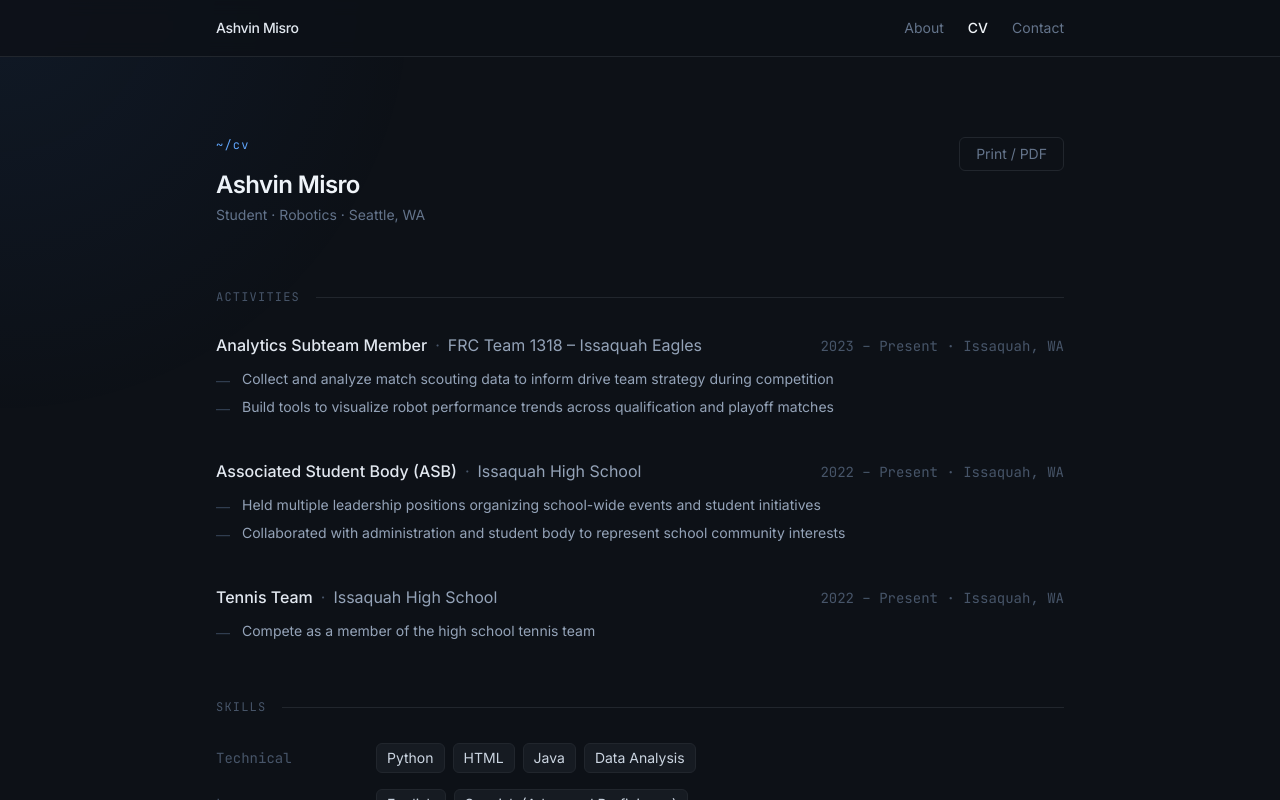
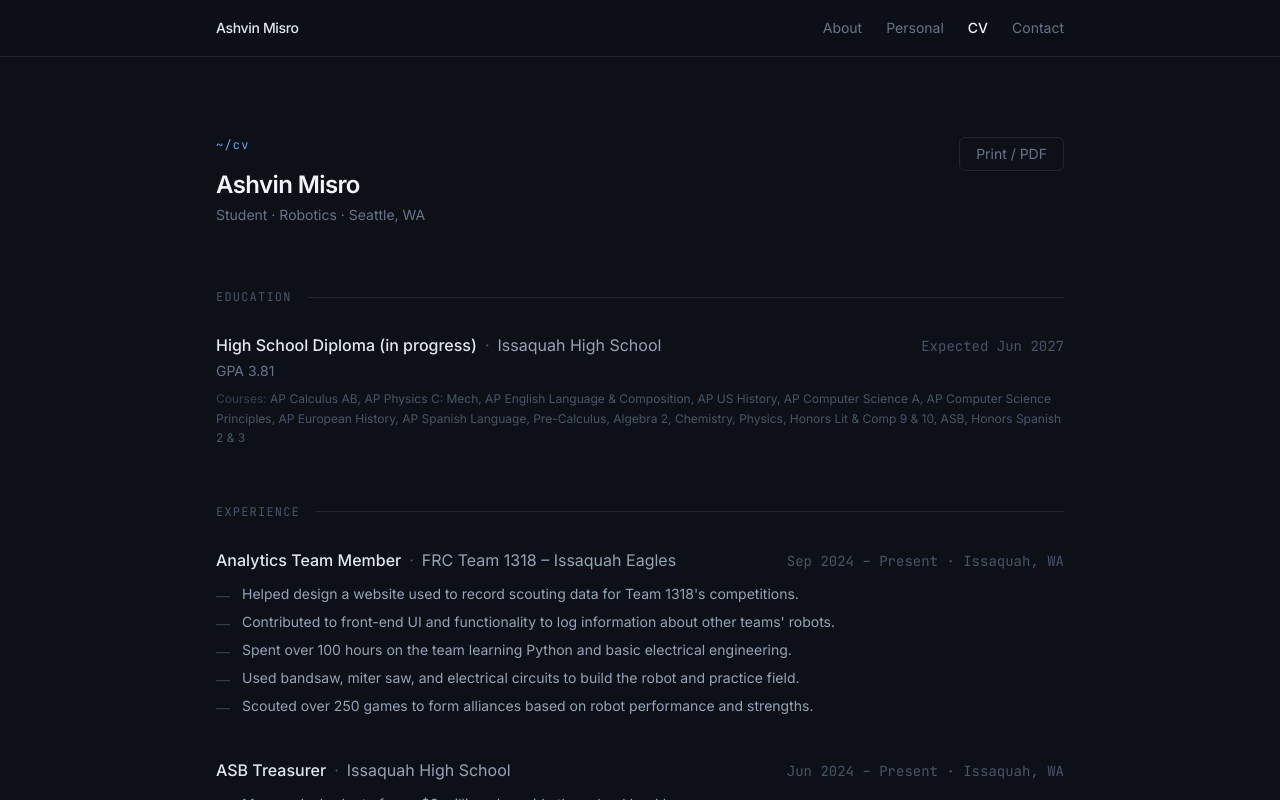
Before and after one commit to misrash27/personal-website, a React (Vite) app: page / in a window 1280 px wide. Both pictures are taken after a click on the button "CV". Shown: the top 800 px of the page. Built offline with nearby package versions, Linux system fonts and the light colour scheme.

Commit message:
Remove spotlight, add Personal tab, rewrite CV with real resume data

```diff
--- a/src/App.jsx
+++ b/src/App.jsx
@@ -2,20 +2,20 @@ import { useState } from 'react'
 import AboutMe from './components/AboutMe'
 import CV from './components/CV'
 import ContactMe from './components/ContactMe'
+import Personal from './components/Personal'
 import Navbar from './components/Navbar'
-import CursorSpotlight from './components/CursorSpotlight'
 
-const TABS = ['About', 'CV', 'Contact']
+const TABS = ['About', 'Personal', 'CV', 'Contact']
 
 export default function App() {
   const [activeTab, setActiveTab] = useState('About')
 
   return (
     <div className="min-h-screen bg-[#0d1117]">
-      <CursorSpotlight />
       <Navbar activeTab={activeTab} setActiveTab={setActiveTab} tabs={TABS} />
       <main>
         {activeTab === 'About' && <AboutMe />}
+        {activeTab === 'Personal' && <Personal />}
         {activeTab === 'CV' && <CV />}
         {activeTab === 'Contact' && <ContactMe />}
       </main>
--- a/src/components/AboutMe.jsx
+++ b/src/components/AboutMe.jsx
@@ -1,9 +1,9 @@
 import ScrambleText from './ScrambleText'
 
 const skills = [
-  { category: 'Technical', items: ['Python', 'HTML', 'Java', 'Data Analysis'] },
-  { category: 'Languages', items: ['English', 'Spanish (Advanced)'] },
-  { category: 'Other', items: ['Leadership', 'Java Certified'] },
+  { category: 'Technical', items: ['Python', 'Java', 'HTML', 'Data Analysis', 'Excel'] },
+  { category: 'Languages', items: ['English', 'Spanish (Intermediate)'] },
+  { category: 'Other', items: ['Leadership', 'Java Certified', 'Problem Solving'] },
 ]
 
 export default function AboutMe() {
@@ -16,7 +16,7 @@ export default function AboutMe() {
           <ScrambleText text="Ashvin Misro" />
         </h1>
         <p className="text-lg text-slate-400 mb-8 max-w-xl leading-relaxed">
-          Rising senior at Issaquah High School with a passion for robotics and technology.
+          Student at Issaquah High School passionate about robotics, data, and leadership.
           Based in Seattle, WA.
         </p>
         <div className="flex flex-wrap items-center gap-5">
@@ -39,13 +39,13 @@ export default function AboutMe() {
       <section className="mb-20">
         <SectionLabel>About</SectionLabel>
         <p className="text-slate-400 leading-relaxed mb-4">
-          I'm a student at Issaquah High School where I'm involved in ASB, having held multiple
-          leadership positions. I'm also on the tennis team and on FRC Team 1318 (Issaquah
-          Eagles) as part of the analytics subteam, using data to help our drive team make better
-          decisions during competition.
+          I'm a student at Issaquah High School where I serve as ASB Treasurer, managing a budget
+          of over $3 million. I'm on FRC Team 1318 (Issaquah Eagles) on the analytics subteam,
+          where I've scouted 250+ matches and helped build tools to track robot performance.
         </p>
         <p className="text-slate-400 leading-relaxed">
-          Outside of school I enjoy skiing and listening to music.
+          I also tutor younger students through PeerGuide, compete in DECA, and captain the JV
+          tennis team. Outside of school I play piano, ski, and enjoy cooking.
         </p>
       </section>
 
--- a/src/components/CV.jsx
+++ b/src/components/CV.jsx
@@ -1,49 +1,75 @@
-const activities = [
+const experiences = [
   {
-    role: 'Analytics Subteam Member',
+    role: 'Analytics Team Member',
     company: 'FRC Team 1318 – Issaquah Eagles',
-    period: '2023 – Present',
+    period: 'Sep 2024 – Present',
     location: 'Issaquah, WA',
     bullets: [
-      'Collect and analyze match scouting data to inform drive team strategy during competition',
-      'Build tools to visualize robot performance trends across qualification and playoff matches',
+      'Helped design a website used to record scouting data for Team 1318\'s competitions.',
+      'Contributed to front-end UI and functionality to log information about other teams\' robots.',
+      'Spent over 100 hours on the team learning Python and basic electrical engineering.',
+      'Used bandsaw, miter saw, and electrical circuits to build the robot and practice field.',
+      'Scouted over 250 games to form alliances based on robot performance and strengths.',
     ],
   },
   {
-    role: 'Associated Student Body (ASB)',
+    role: 'ASB Treasurer',
     company: 'Issaquah High School',
-    period: '2022 – Present',
+    period: 'Jun 2024 – Present',
     location: 'Issaquah, WA',
     bullets: [
-      'Held multiple leadership positions organizing school-wide events and student initiatives',
-      'Collaborated with administration and student body to represent school community interests',
+      'Managed a budget of over $3 million alongside the school bookkeeper.',
+      'Placed and authorized multiple Purchase Order forms.',
+      'Allocated over $500,000 to clubs and sports at Issaquah High School.',
     ],
   },
   {
-    role: 'Tennis Team',
+    role: 'JV Tennis Captain',
     company: 'Issaquah High School',
-    period: '2022 – Present',
+    period: 'Aug 2023 – Present',
     location: 'Issaquah, WA',
     bullets: [
-      'Compete as a member of the high school tennis team',
+      'Captain of Issaquah High School\'s Junior Varsity tennis team.',
+      'Tennis player of 5 years.',
     ],
   },
-]
-
-const skills = [
-  { category: 'Technical', items: ['Python', 'HTML', 'Java', 'Data Analysis'] },
-  { category: 'Languages', items: ['English', 'Spanish (Advanced Proficiency)'] },
-  { category: 'Certifications', items: ['Java Certified'] },
-  { category: 'Other', items: ['Leadership', 'Skiing', 'Tennis'] },
+  {
+    role: 'Tutor',
+    company: 'PeerGuide',
+    period: 'Jul 2021 – Present',
+    location: 'Issaquah, WA',
+    bullets: [
+      'Tutored younger students in math and English for 4 hours a week for 3+ years.',
+      'Learn more at peerguide.org.',
+    ],
+  },
+  {
+    role: 'DECA Member',
+    company: 'Issaquah High School – DECA Area 4',
+    period: 'Sep 2023 – Present',
+    location: 'Issaquah, WA',
+    bullets: [
+      'Active member participating in leadership training and competitive events.',
+      'Competed in Business Services Team Decision Making (BTDM) and Marketing Management Team Decision Making (MTDM).',
+      'Demonstrated skills in strategic planning, communication, and problem-solving under timed conditions.',
+    ],
+  },
 ]
 
 const education = [
   {
     degree: 'High School Diploma (in progress)',
     school: 'Issaquah High School',
-    period: '2022 – 2026',
-    detail: 'Rising Senior · Seattle, WA',
+    period: 'Expected Jun 2027',
+    detail: 'GPA 3.81',
+    courses: 'AP Calculus AB, AP Physics C: Mech, AP English Language & Composition, AP US History, AP Computer Science A, AP Computer Science Principles, AP European History, AP Spanish Language, Pre-Calculus, Algebra 2, Chemistry, Physics, Honors Lit & Comp 9 & 10, ASB, Honors Spanish 2 & 3',
   },
+]
+
+const skills = [
+  { category: 'Technical', items: ['Python', 'Java', 'HTML', 'Data Analysis', 'Excel'] },
+  { category: 'Languages', items: ['English', 'Spanish (Intermediate)'] },
+  { category: 'Other', items: ['Leadership', 'Java Certified', 'Problem Solving'] },
 ]
 
 export default function CV() {
@@ -63,20 +89,39 @@ export default function CV() {
         </button>
       </div>
 
-      <CVSection title="Activities">
+      <CVSection title="Education">
+        <div className="space-y-6">
+          {education.map((edu, i) => (
+            <div key={i}>
+              <div className="flex flex-wrap items-baseline justify-between gap-2 mb-1">
+                <div>
+                  <span className="font-medium text-slate-200">{edu.degree}</span>
+                  <span className="text-slate-600 mx-2">·</span>
+                  <span className="text-slate-400">{edu.school}</span>
+                </div>
+                <span className="text-sm text-slate-600 font-mono">{edu.period}</span>
+              </div>
+              <p className="text-sm text-slate-500 mb-2">{edu.detail}</p>
+              <p className="text-xs text-slate-600 leading-relaxed"><span className="text-slate-700">Courses: </span>{edu.courses}</p>
+            </div>
+          ))}
+        </div>
+      </CVSection>
+
+      <CVSection title="Experience">
         <div className="space-y-10">
-          {activities.map((item, i) => (
+          {experiences.map((job, i) => (
             <div key={i}>
               <div className="flex flex-wrap items-baseline justify-between gap-2 mb-3">
                 <div>
-                  <span className="font-medium text-slate-200">{item.role}</span>
+                  <span className="font-medium text-slate-200">{job.role}</span>
                   <span className="text-slate-600 mx-2">·</span>
-                  <span className="text-slate-400">{item.company}</span>
+                  <span className="text-slate-400">{job.company}</span>
                 </div>
-                <div className="text-sm text-slate-600 font-mono">{item.period} · {item.location}</div>
+                <div className="text-sm text-slate-600 font-mono">{job.period} · {job.location}</div>
               </div>
               <ul className="space-y-1.5">
-                {item.bullets.map((b, j) => (
+                {job.bullets.map((b, j) => (
                   <li key={j} className="text-sm text-slate-400 flex gap-3">
                     <span className="text-slate-700 mt-0.5 flex-shrink-0">—</span>
                     {b}
@@ -104,25 +149,6 @@ export default function CV() {
           ))}
         </div>
       </CVSection>
-
-      <CVSection title="Education">
-        <div className="space-y-6">
-          {education.map((edu, i) => (
-            <div key={i}>
-              <div className="flex flex-wrap items-baseline justify-between gap-2 mb-1">
-                <div>
-                  <span className="font-medium text-slate-200">{edu.degree}</span>
-                  <span className="text-slate-600 mx-2">·</span>
-                  <span className="text-slate-400">{edu.school}</span>
-                </div>
-                <span className="text-sm text-slate-600 font-mono">{edu.period}</span>
-              </div>
-              <p className="text-sm text-slate-600">{edu.detail}</p>
-            </div>
-          ))}
-        </div>
-      </CVSection>
-
     </div>
   )
 }
--- /dev/null
+++ b/src/components/Personal.jsx
@@ -0,0 +1,75 @@
+const hobbies = [
+  {
+    name: 'Piano',
+    detail: '7 years',
+    description: 'Been playing since I was young — everything from classical to whatever sounds good.',
+  },
+  {
+    name: 'Tennis',
+    detail: '5 years',
+    description: 'Captain of the IHS JV team. Love the competitive side of it.',
+  },
+  {
+    name: 'Skiing',
+    detail: '10+ years',
+    description: 'Grew up on the slopes in the Pacific Northwest. Any chance I get.',
+  },
+  {
+    name: 'Biking',
+    detail: null,
+    description: 'Good way to get outside and clear my head.',
+  },
+  {
+    name: 'Baking & Cooking',
+    detail: null,
+    description: 'I enjoy experimenting in the kitchen — baking especially.',
+  },
+  {
+    name: 'Travel',
+    detail: null,
+    description: 'Always looking for new places to explore.',
+  },
+]
+
+export default function Personal() {
+  return (
+    <div className="max-w-4xl mx-auto px-6 py-20">
+      <div className="mb-16">
+        <p className="text-xs font-mono text-blue-400 mb-4 tracking-widest">~/personal</p>
+        <h1 className="text-2xl font-semibold text-slate-100 tracking-tight mb-3">Outside of school</h1>
+        <p className="text-slate-500 text-sm leading-relaxed max-w-lg">
+          A few things I spend time on when I'm not in class or working on projects.
+        </p>
+      </div>
+
+      <section className="mb-16">
+        <p className="text-xs font-mono text-slate-600 uppercase tracking-widest mb-8">Hobbies</p>
+        <div className="grid sm:grid-cols-2 gap-5">
+          {hobbies.map((h) => (
+            <div key={h.name} className="bg-[#161b22] border border-[#21262d] rounded-lg p-5 hover:border-slate-600 transition-colors">
+              <div className="flex items-baseline gap-2 mb-2">
+                <span className="font-medium text-slate-200">{h.name}</span>
+                {h.detail && <span className="text-xs font-mono text-slate-600">{h.detail}</span>}
+              </div>
+              <p className="text-sm text-slate-500 leading-relaxed">{h.description}</p>
+            </div>
+          ))}
+        </div>
+      </section>
+
+      <section>
+        <p className="text-xs font-mono text-slate-600 uppercase tracking-widest mb-6">A bit more</p>
+        <p className="text-slate-400 leading-relaxed mb-4">
+          I'm a rising senior at Issaquah High School in the Seattle area. I speak Spanish at an
+          intermediate level and I'm Java certified. I'm drawn to things that mix analytical thinking
+          with real-world impact — whether that's scouting robot performance data for competitions or
+          managing a multi-million dollar budget as ASB Treasurer.
+        </p>
+        <p className="text-slate-400 leading-relaxed">
+          I'm always looking for ways to get involved and build things, whether that's through
+          robotics, student government, tutoring, or just trying something new.
+        </p>
+      </section>
+    </div>
+  )
+}
```
